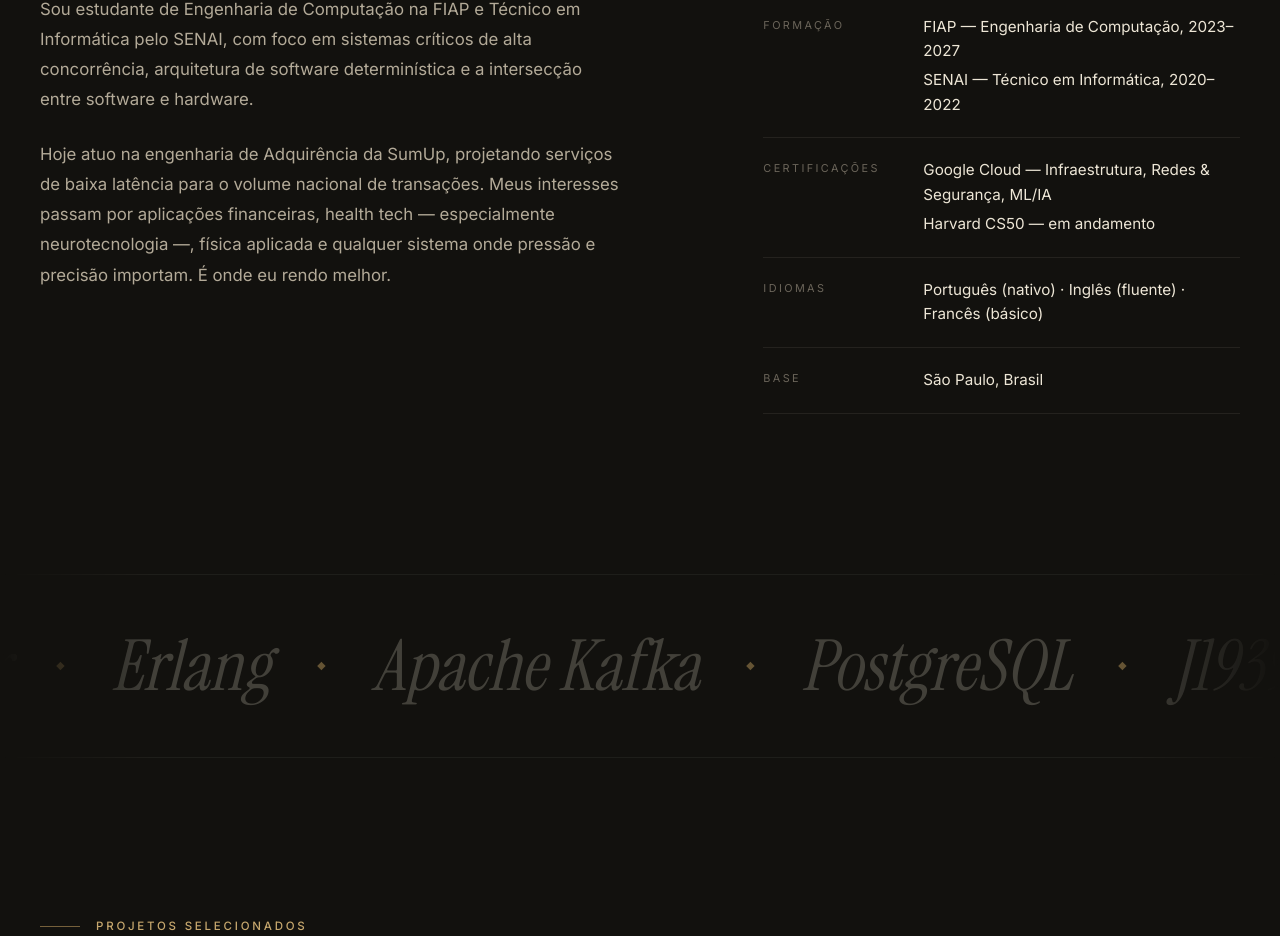
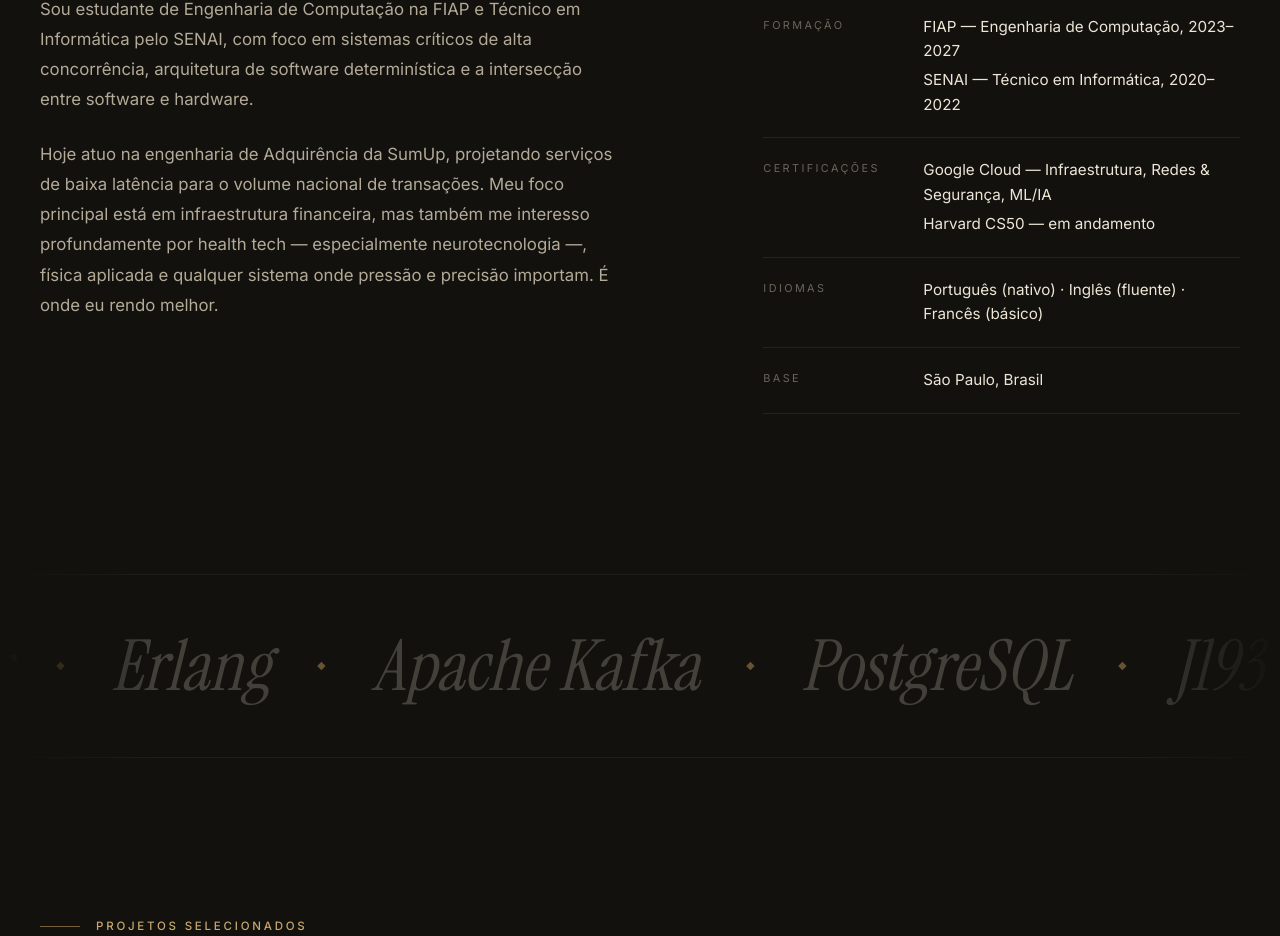
Before and after one commit to pcnasc/Portfolio, a Next.js app: page / in a window 1280 px wide. Shown: the part 1709-2645 px from the top of the page. Built offline with nearby package versions, Linux system fonts and the light colour scheme; no server answers.

Commit message:
feat: refine about section copy to highlight financial infrastructure

```diff
--- a/src/messages/en.ts
+++ b/src/messages/en.ts
@@ -38,7 +38,7 @@ const en: Dict = {
       "I build the systems that can't afford to fail — payment rails that move a country's transactions, edge intelligence that keeps machines running in dead zones, and models that turn raw telemetry into foresight.",
     body: [
       "I'm a Computer Engineering student at FIAP with an IT Technician diploma from SENAI, focused on high-concurrency critical systems, deterministic software architecture and the intersection between software and hardware.",
-      "Today I work on Acquiring Engineering at SumUp, designing low-latency services for nationwide transaction throughput. My interests span financial applications, health tech — neurotechnology in particular — applied physics, and any system where pressure and precision matter. That's where I do my best work.",
+      "Today I work on Acquiring Engineering at SumUp, designing low-latency services for nationwide transaction throughput. My core interest lies in financial infrastructure, but my curiosity also spans health tech — neurotechnology in particular — applied physics, and any system where pressure and precision matter. That's where I do my best work.",
     ],
     facts: [
       { label: "Education", lines: ["FIAP — B.Sc. Computer Engineering, 2023–2027", "SENAI — IT Technician, 2020–2022"] },
--- a/src/messages/pt.ts
+++ b/src/messages/pt.ts
@@ -131,7 +131,7 @@ const pt: Dict = {
       "Construo sistemas que não podem falhar — trilhos de pagamento que movem as transações de um país, inteligência na borda que mantém máquinas operando em áreas sem sinal, e modelos que transformam telemetria bruta em previsão.",
     body: [
       "Sou estudante de Engenharia de Computação na FIAP e Técnico em Informática pelo SENAI, com foco em sistemas críticos de alta concorrência, arquitetura de software determinística e a intersecção entre software e hardware.",
-      "Hoje atuo na engenharia de Adquirência da SumUp, projetando serviços de baixa latência para o volume nacional de transações. Meus interesses passam por aplicações financeiras, health tech — especialmente neurotecnologia —, física aplicada e qualquer sistema onde pressão e precisão importam. É onde eu rendo melhor.",
+      "Hoje atuo na engenharia de Adquirência da SumUp, projetando serviços de baixa latência para o volume nacional de transações. Meu foco principal está em infraestrutura financeira, mas também me interesso profundamente por health tech — especialmente neurotecnologia —, física aplicada e qualquer sistema onde pressão e precisão importam. É onde eu rendo melhor.",
     ],
     facts: [
       { label: "Formação", lines: ["FIAP — Engenharia de Computação, 2023–2027", "SENAI — Técnico em Informática, 2020–2022"] },
```
